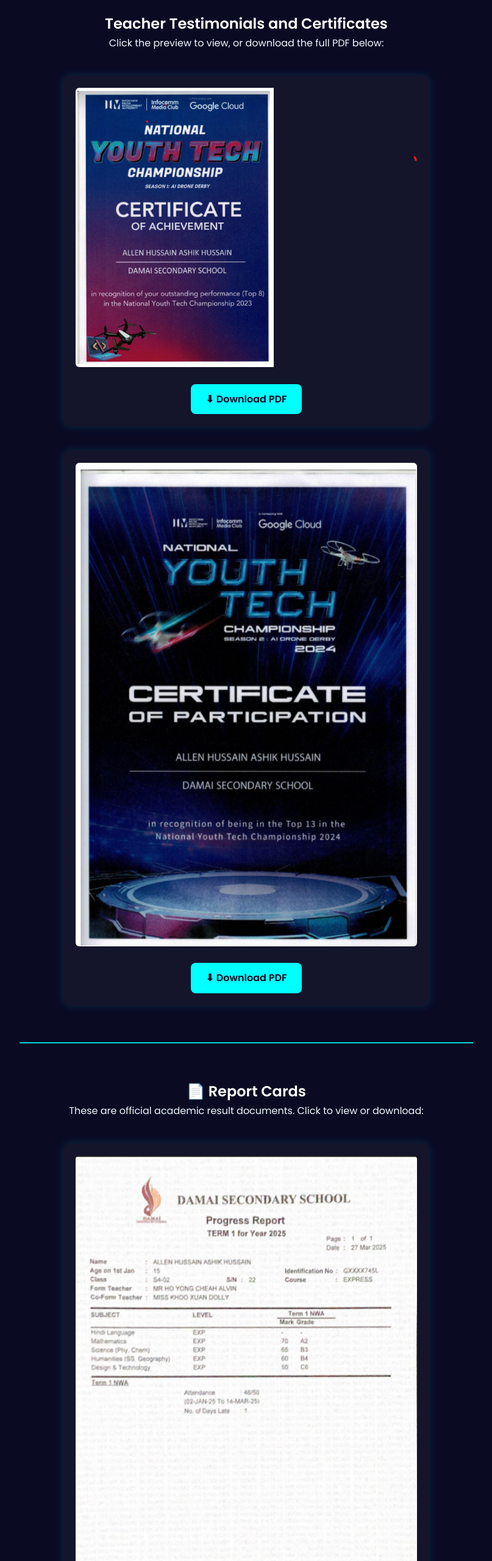
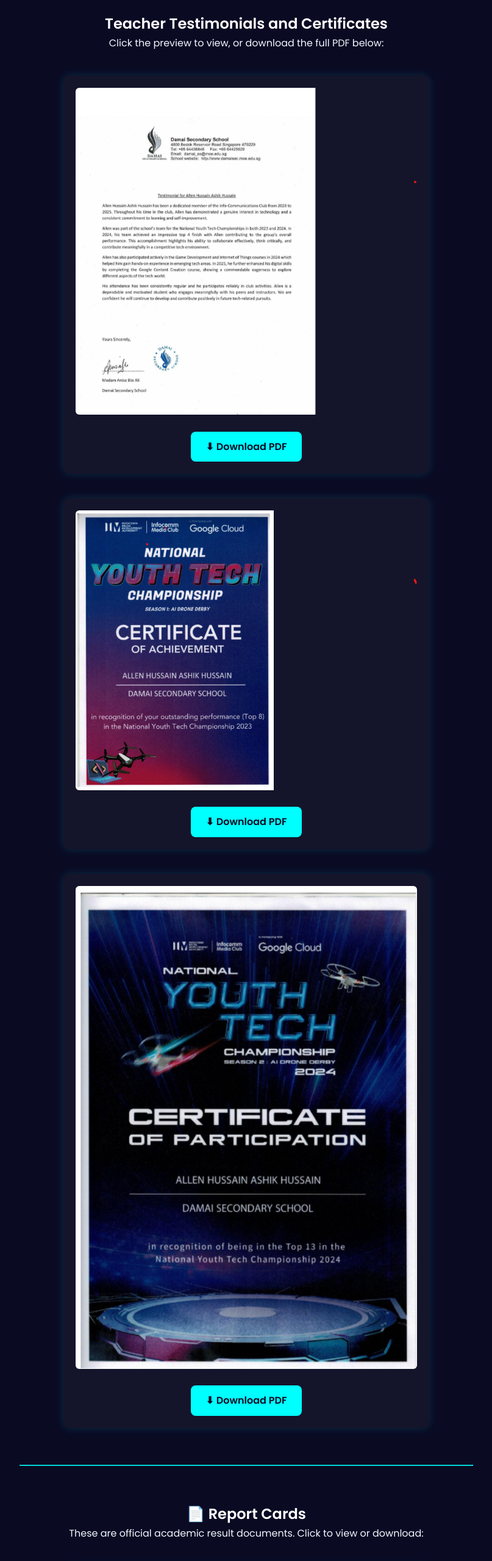
Before and after one commit to lockin11/allenhussainseaeapplication, a plain HTML site: page testimonials.html in a window 1280 px wide. Shown: the part 840-3400 px from the top of the page at 61% size, without its empty margins (236-1043 px from the left). Drawn offline with Linux system fonts and the light colour scheme.

Commit message:
Update testimonials.html

```diff
--- a/testimonials.html
+++ b/testimonials.html
@@ -92,7 +92,13 @@
     <h2>Teacher Testimonials and Certificates</h2>
     <p>Click the preview to view, or download the full PDF below:</p>
 
-
+    <div class="pdf-preview">
+      <a href="Doc1.pdf" target="_blank">
+        <img src="doc1.png" alt="Testimonial Preview" />
+      </a>
+      <br />
+      <a href="Doc1.pdf" class="download-btn" download>⬇ Download PDF</a>
+    </div>
 
     <div class="pdf-preview">
       <a href="Doc2.pdf" target="_blank">
@@ -115,13 +121,6 @@
     <h2>📄 Report Cards</h2>
     <p>These are official academic result documents. Click to view or download:</p>
 
-    <div class="pdf-preview">
-      <a href="Term1.pdf" target="_blank">
-        <img src="term1.png" alt="Report Card Preview" />
-      </a>
-      <br />
-      <a href="Term1.pdf" class="download-btn" download>⬇ Download PDF</a>
-    </div>
 
     <div class="pdf-preview">
       <a href="Term2.pdf" target="_blank">
```
